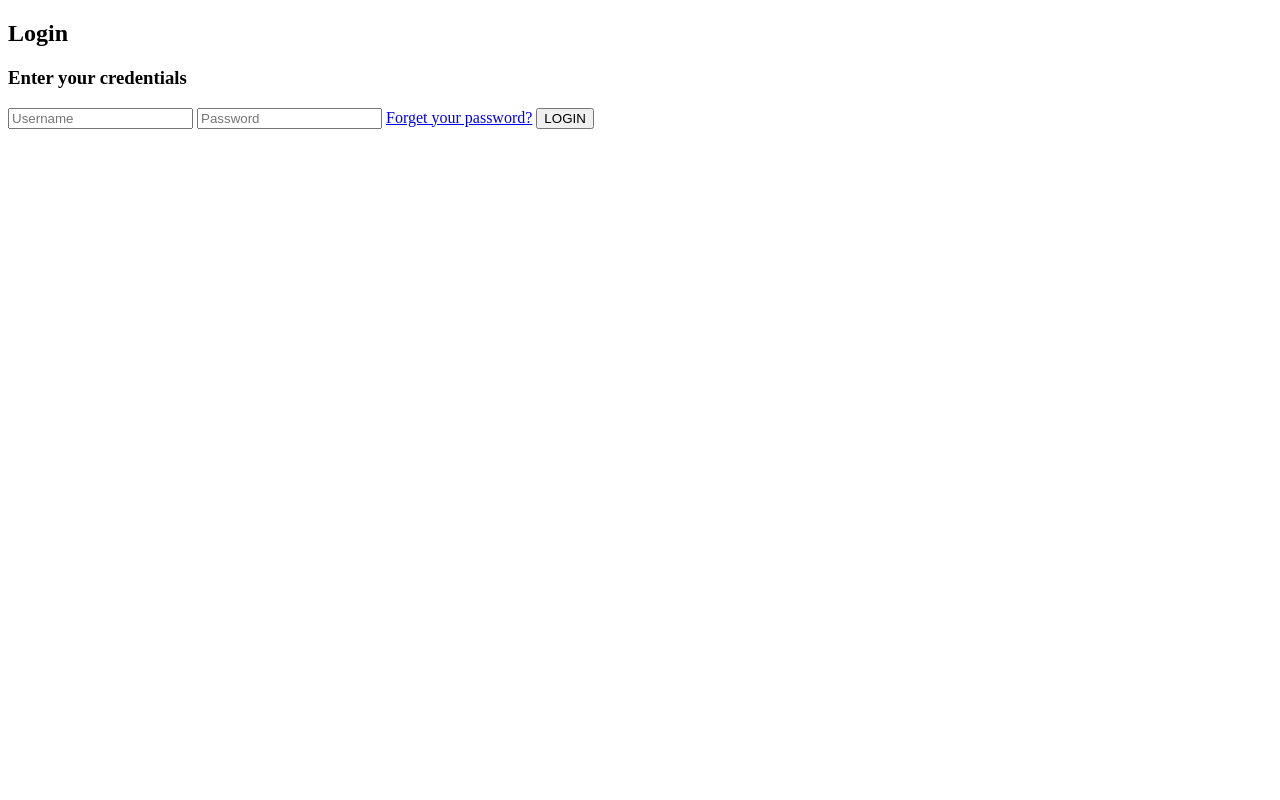
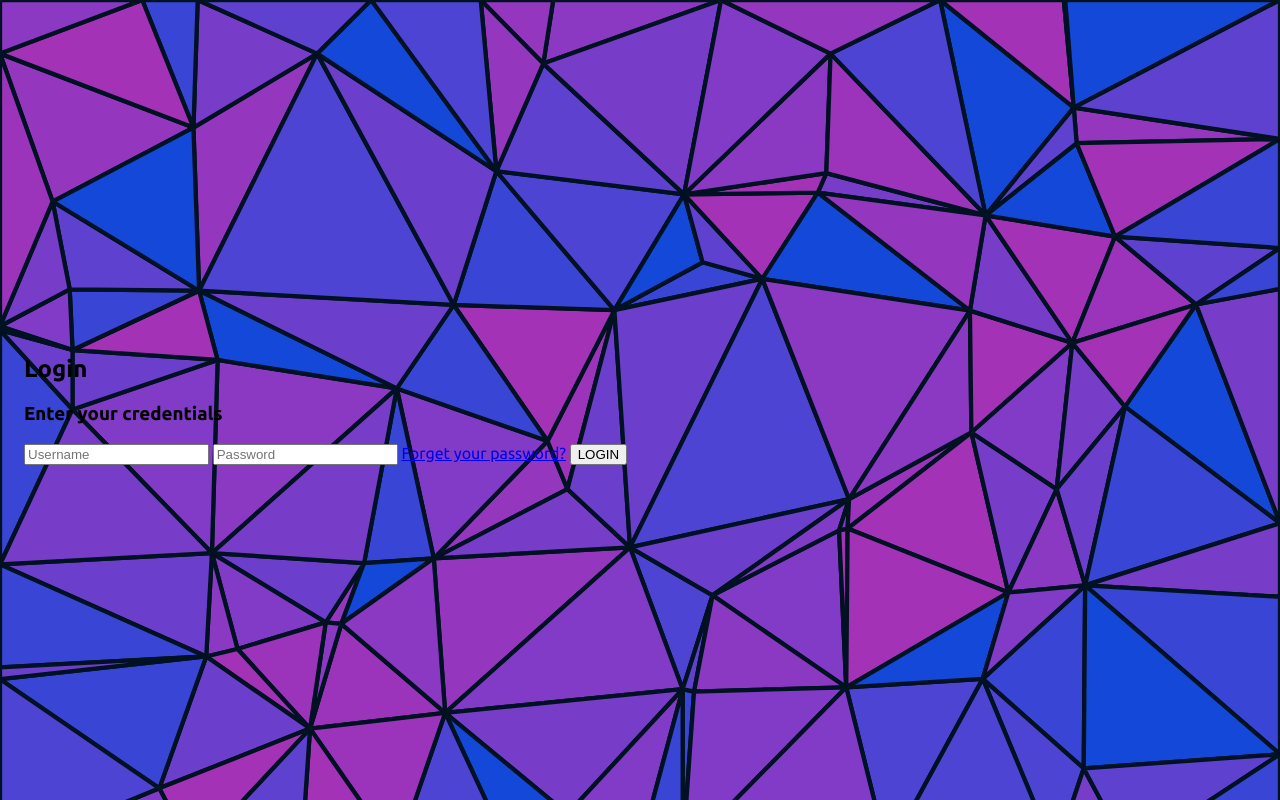
Before and after one commit to MillsapTatiana-FS/LoginPage, a plain HTML site: page index.html in a window 1280 px wide. Drawn offline with Linux system fonts and the light colour scheme.

Commit message:
Styling the form

```diff
--- a/style.css
+++ b/style.css
@@ -1 +1,31 @@
 @import url('https://fonts.googleapis.com/css2?family=Ubuntu:ital,wght@0,300;0,400;0,700;1,300;1,400&display=swap');
+
+*{
+    box-sizing: border-box;
+}
+
+html, body, .wrapper{
+    height: 100%;
+}
+
+body {
+    display: grid;
+    place-items: center;
+    margin: 0;
+    padding: 0 24px 0 24px;
+    background-image: url("background.svg");
+    background-repeat: no-repeat;
+    background-size: cover;
+    font-family: "Ubuntu";
+    color: #000;
+    animation: rotate 6s infinite alternate linear;
+}
+
+.login-card{
+    position: relative;
+    z-index: 3;
+    width: 100%;
+    margin: 0 20px;
+
+
+}
```
